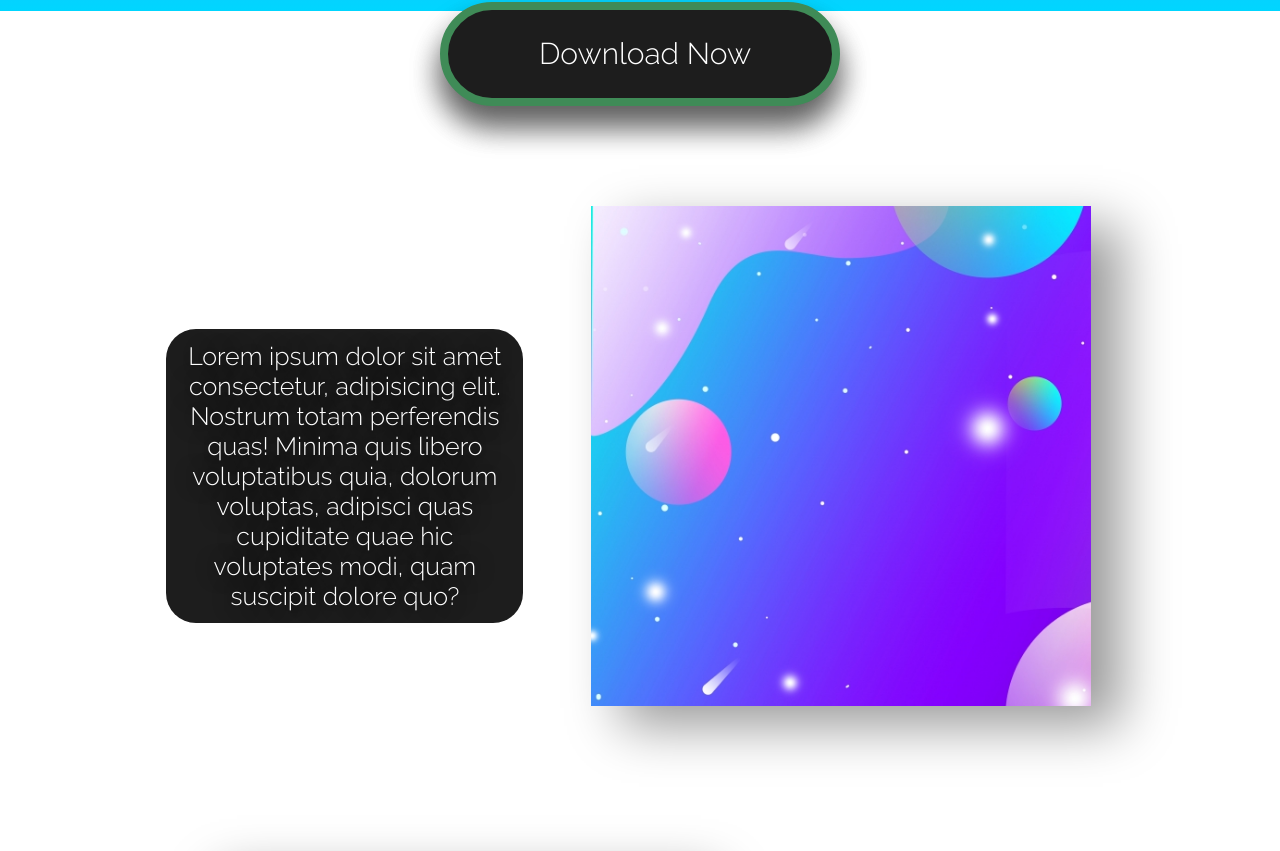
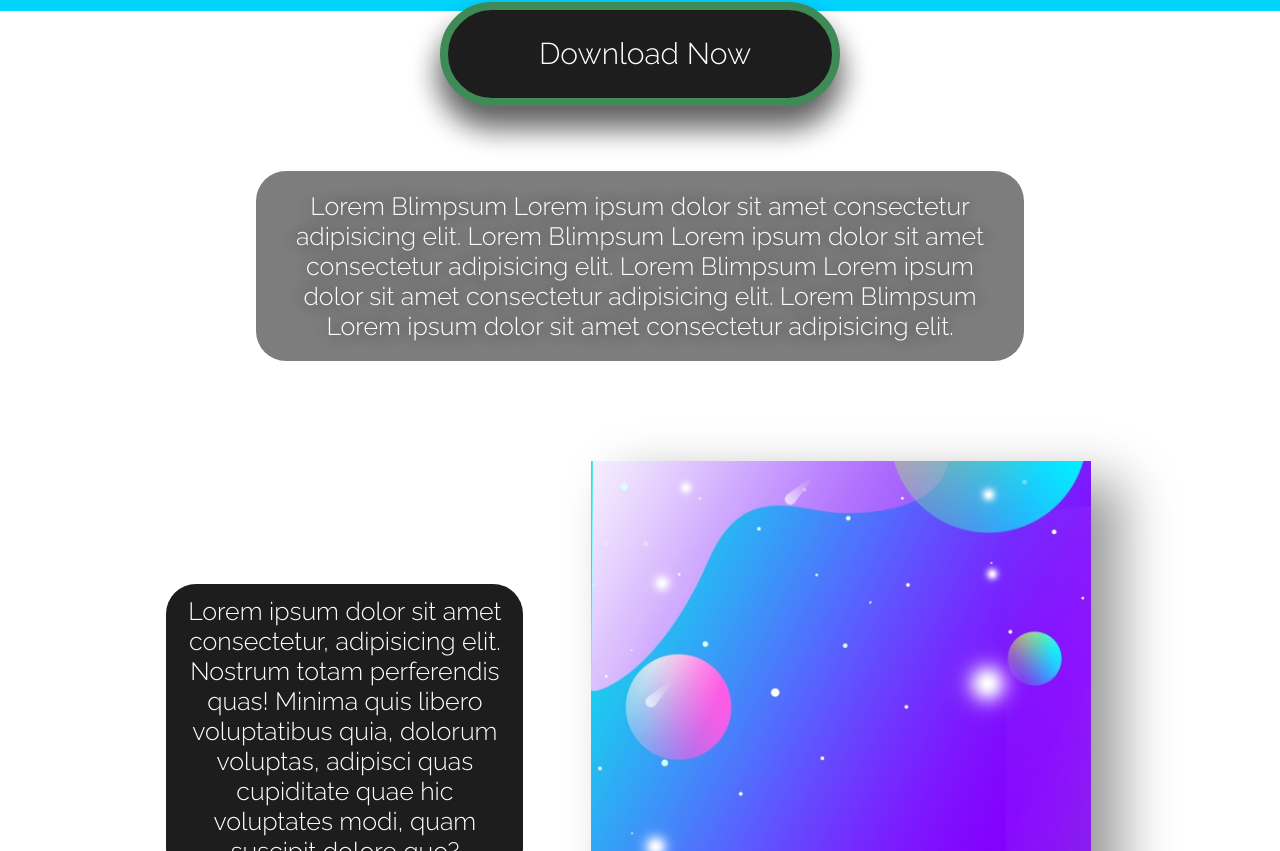
Before and after one commit to emirsahin1/MERN-Stack-Website, a React (Create React App) app: page / in a window 1280 px wide. Shown: the part 789-1640 px from the top of the page. Built offline with nearby package versions, Linux system fonts and the light colour scheme.

Commit message:
Added light version of text blocks and updated home

```diff
--- a/src/components/button/button-style.jsx
+++ b/src/components/button/button-style.jsx
@@ -7,7 +7,7 @@ export const ButtonContainer = styled.div`
     max-width: 400px;
     min-width: 120px;
     height: 13vh;
-    margin: 50px auto;
+    margin: 50px auto 65px;
     display:flex;
     align-items:center;
     justify-content:center;
@@ -17,7 +17,6 @@ export const ButtonContainer = styled.div`
     border-radius: 90px;
     transition: opacity 0.3s ease-out, background-color 0.2s ease-out, box-shadow 0.2s ease-out, border-color 0.2s ease-out ;
     box-shadow: 0px 20px 30px rgba(0,0,0,0.4), 0px 20px 30px rgba(0,0,0,0.4);
-    opacity:0;
     cursor: pointer;
 
     &:hover{
@@ -26,15 +25,6 @@ export const ButtonContainer = styled.div`
         box-shadow: 0px 20px 60px #9ce7a65e, 0px 20px 60px #9ce7a65e;
 
     }
-
-    ${props => { if(props.animateButton){
-
-        return css `
-        opacity:100;
-
-        `
-    }}}
-
 `
 
 export const ButtonText = styled.div`
--- a/src/components/home/home.jsx
+++ b/src/components/home/home.jsx
@@ -38,6 +38,12 @@ class Home extends React.Component {
                     <ScrollMarker ref={this.marker}/>
                     <ButtonText>Download Now</ButtonText>
                 </ButtonContainer>
+                <TextContainer light>
+                    <p>Lorem Blimpsum Lorem ipsum dolor sit amet consectetur adipisicing elit.
+                    Lorem Blimpsum Lorem ipsum dolor sit amet consectetur adipisicing elit.
+                    Lorem Blimpsum Lorem ipsum dolor sit amet consectetur adipisicing elit.
+                    Lorem Blimpsum Lorem ipsum dolor sit amet consectetur adipisicing elit.</p>
+                </TextContainer>
                 <ImageBlock side="right" image={require("../../images/slideshow-images/slide1.jpg")}/>
                 <ImageBlock side="left" image={require("../../images/slideshow-images/slide3.jpg")}/>
                 <ImageBlock side="right" image={require("../../images/slideshow-images/Slide4.jpg")}/>
--- a/src/components/text-block/text-block-style.jsx
+++ b/src/components/text-block/text-block-style.jsx
@@ -8,6 +8,13 @@ export const TextContainer = styled.div`
     background-color:#1d1d1d;
     text-align:center;
     border-radius: 30px;
+
+    & p{
+        color: #ffffff;
+        padding: calc(2% + 5px) 4%;
+        font-family: 'Raleway', sans-serif;
+        font-size: 25px;
+    }
 
     ${props => {
         console.log(props.side);
@@ -31,13 +38,17 @@ export const TextContainer = styled.div`
             opacity: 100;
     ` }}}
 
-    & p{
-        color: #ffffff;
-        text-shadow: 0 0 20px black;
-        padding: calc(2% + 5px) 4%;
-        font-family: 'Raleway', sans-serif;
-        font-size: 25px;
-    }
+    ${props => {   if (props.light) {
+            return css`
+            background-color:#00000082;
+            & p{
+                color: #ffffff;
+                text-shadow: 0 0 20px black;
+            }
+            `
+    }}}
+
+
 
     @media screen and (max-width: 768px){
         & p{
@@ -51,3 +62,4 @@ export const TextContainer = styled.div`
 
 
 `
+//TODO - Make new variables for different style extensions.
```
